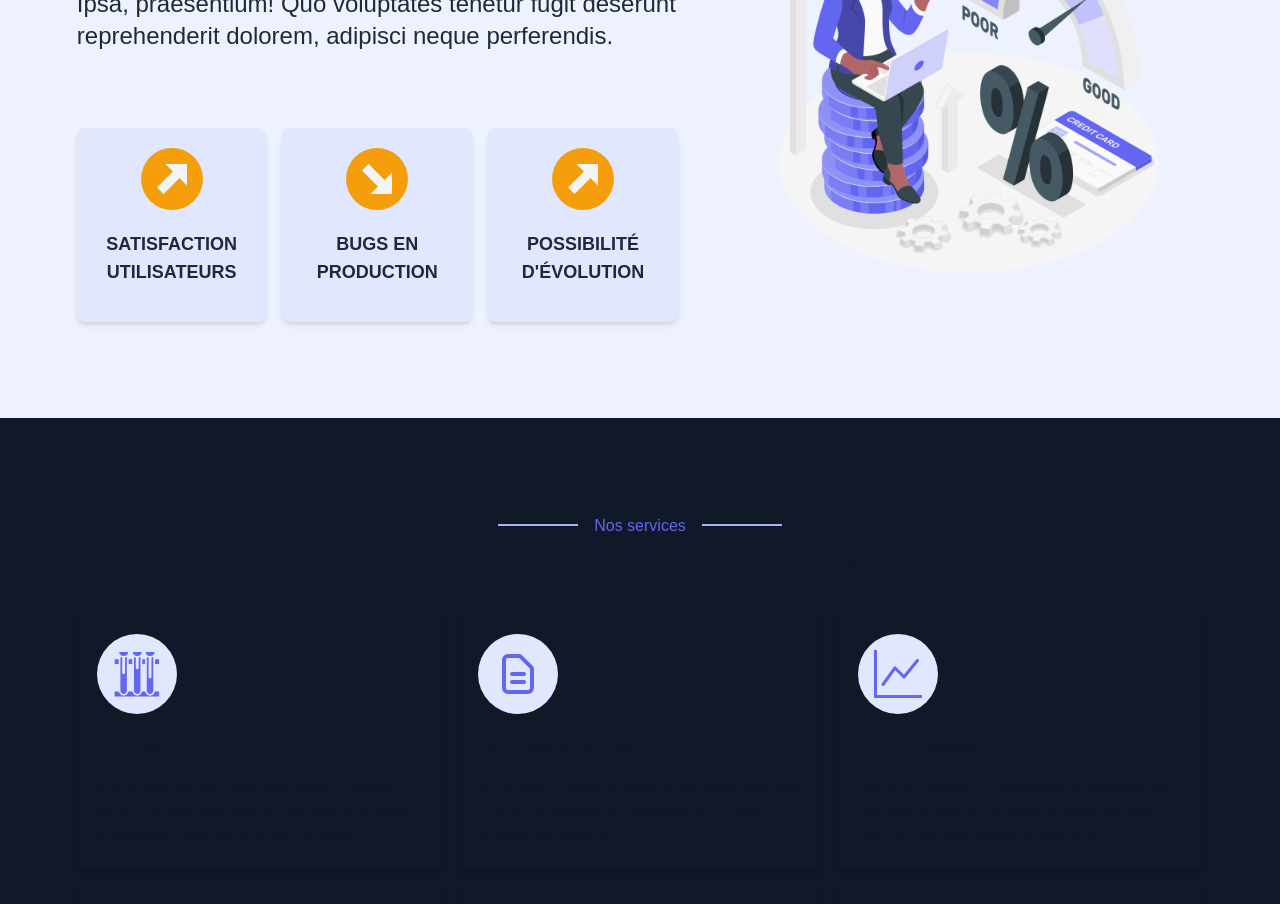
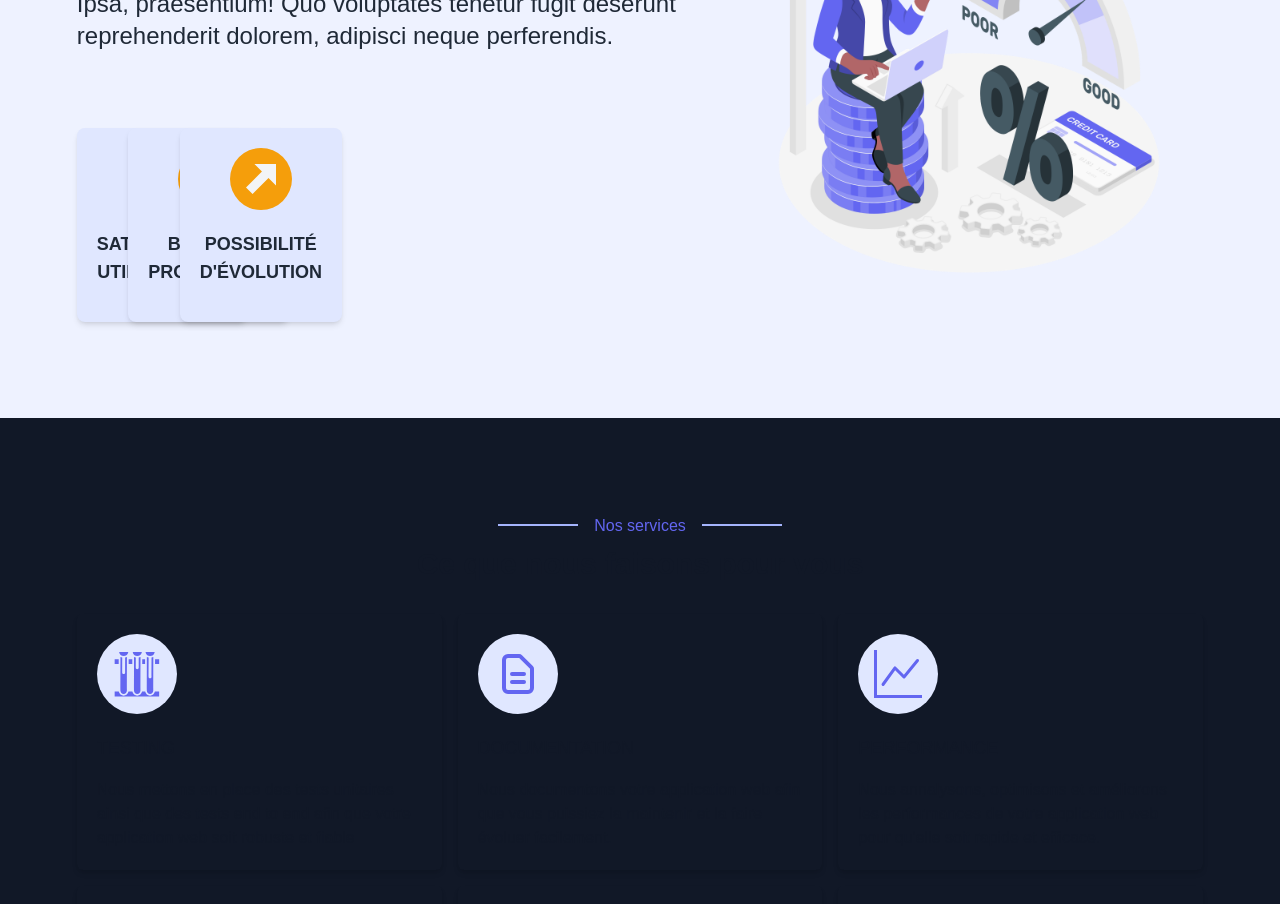
Before and after one commit to erischon/the-dizalch-project, a Next.js app: page / in a window 1280 px wide. Shown: the part 2020-2924 px from the top of the page. Built offline with nearby package versions, Linux system fonts and the light colour scheme.

Commit message:
solution section cards animation

```diff
--- a/src/components/public/sections/SolutionSection.tsx
+++ b/src/components/public/sections/SolutionSection.tsx
@@ -12,6 +12,7 @@ import Slideshow from "@/components/public/Slideshow";
 import {
   slideRightToLeftVariants,
   slideLeftToRightVariants,
+  fadeInVariants,
 } from "@/utils/motionVariants";
 
 /**
@@ -89,8 +90,17 @@ export default function SolutionSection() {
           <div className="grid md:grid-cols-3 lg:grid-cols-12 sm:justify-center gap-4 grow items-center">
             {!media ? (
               <>
-                {gains.map((gain) => (
-                  <GainCard gain={gain} key={gain.title} />
+                {gains.map((gain, index) => (
+                  <motion.div
+                    key={index}
+                    variants={fadeInVariants}
+                    initial="initial"
+                    whileInView="animate"
+                    viewport={{ once: true }}
+                    custom={index}
+                  >
+                    <GainCard gain={gain} />
+                  </motion.div>
                 ))}
               </>
             ) : (
--- a/src/utils/motionVariants.ts
+++ b/src/utils/motionVariants.ts
@@ -29,3 +29,18 @@ export const slideLeftToRightVariants = {
   },
   animate: { opacity: 1, transform: "translateX(0)" },
 };
+
+export const fadeInVariants = {
+  initial: {
+    opacity: 0,
+    y: 100,
+  },
+  animate: (index: number) => ({
+    opacity: 1,
+    y: 0,
+    transition: {
+      delay: 0.2 * index,
+      duration: 0.5,
+    },
+  }),
+};
```
